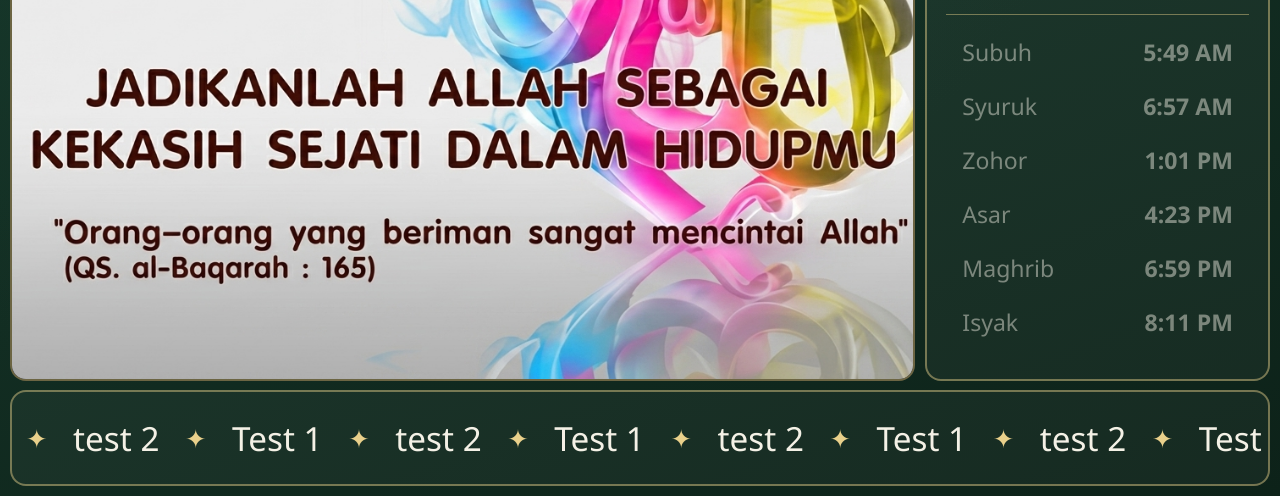
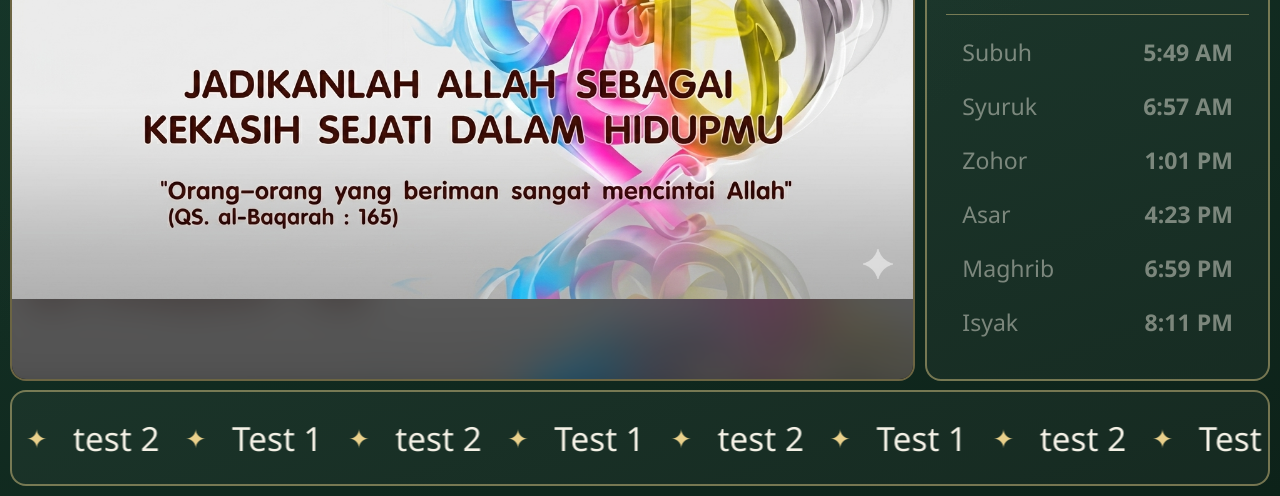
Before and after one commit to imanshahrel/Surau-Display-Website, a plain HTML site: page index.html in a window 1280 px wide. Shown: the part 304-800 px from the top of the page. Drawn offline with Linux system fonts and the light colour scheme.

Commit message:
Update style.css

```diff
--- a/style.css
+++ b/style.css
@@ -265,6 +265,3 @@ html, body {
 
 /* prayer times use the same font colour as the scrolling text */
 .prayer { color: var(--text); }
-
-/* slides fill the whole slideshow area */
-.slide img { object-fit: cover; }
```
